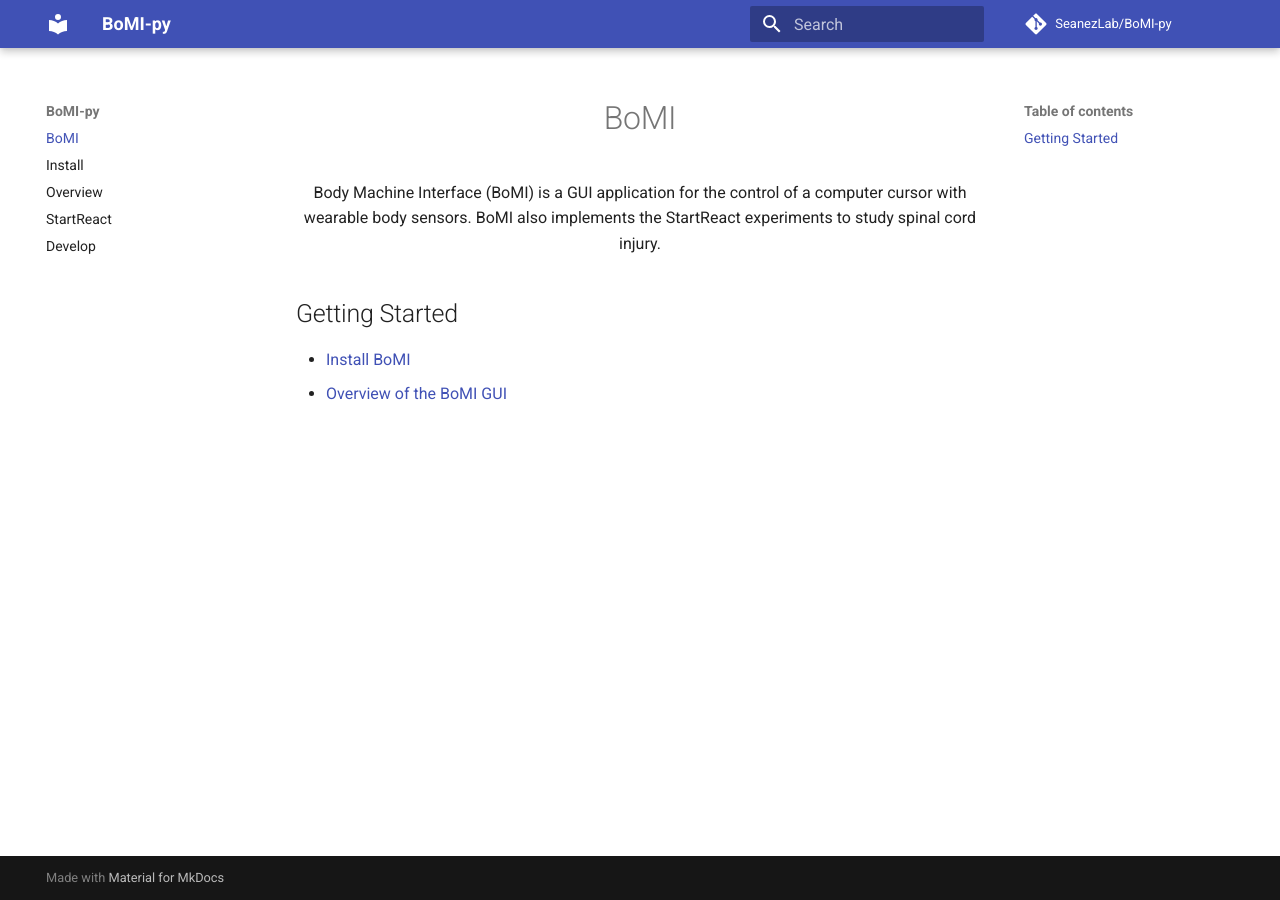
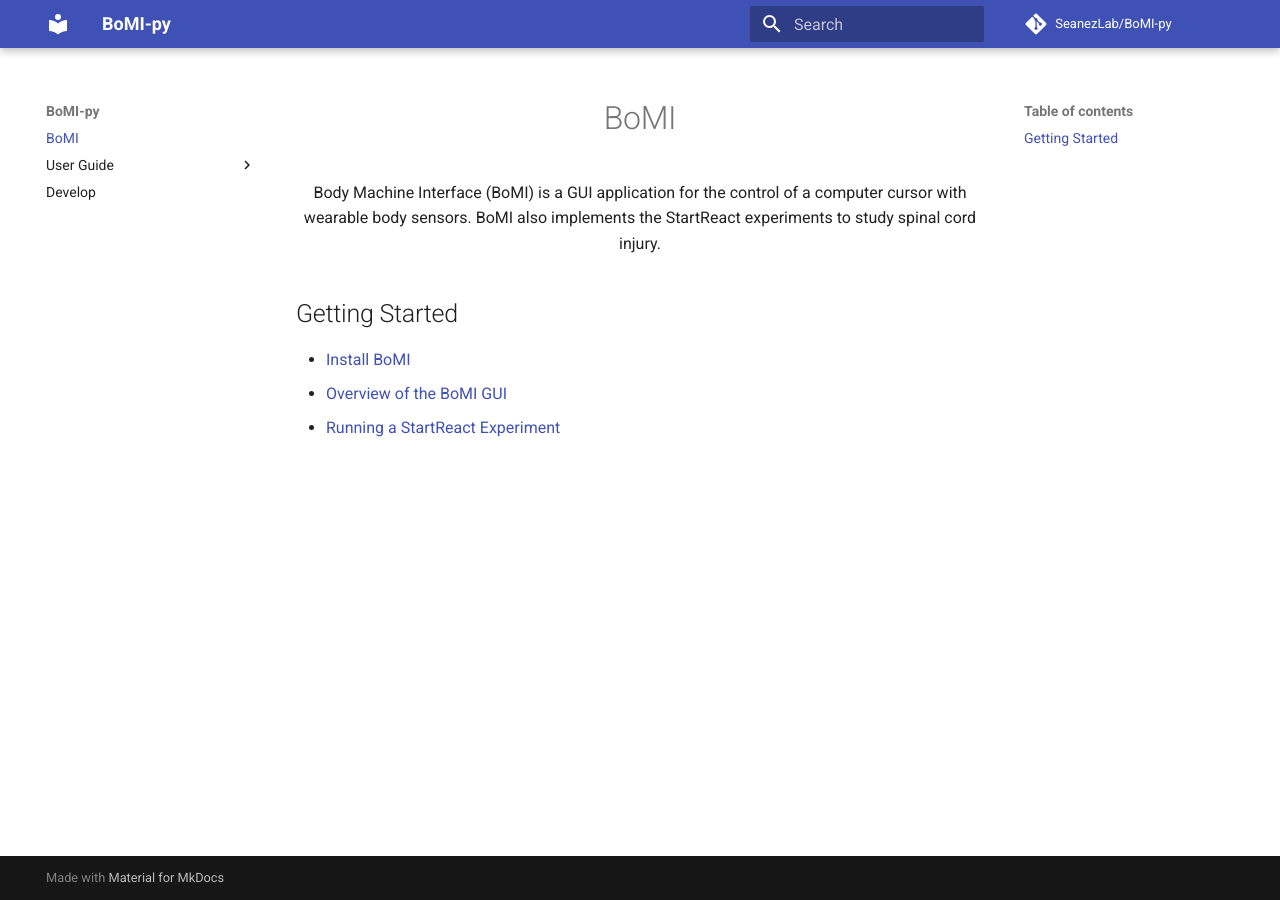
Before and after one commit to SeanezLab/BoMI-py, an MkDocs documentation site: the page built from docs/index.md, in a window 1280 px wide. Built offline with MkDocs 1.6.1 and Material for MkDocs 9.7.7, drawn with Linux system fonts in a browser that asks for light colours; comment, search, counter and statistics services are not loaded.

Commit message:
docs nav structure

```diff
--- a/docs/index.md
+++ b/docs/index.md
@@ -7,3 +7,4 @@ Body Machine Interface (BoMI) is a GUI application for the control of a computer
 
 - [Install BoMI](./install.md)
 - [Overview of the BoMI GUI](./overview.md)
+- [Running a StartReact Experiment](./start-react.md)
--- a/mkdocs.yml
+++ b/mkdocs.yml
@@ -14,9 +14,10 @@ repo_name: SeanezLab/BoMI-py
 repo_url: https://github.com/SeanezLab/BoMI-py
 nav:
   - BoMI: index.md
-  - Install: install.md
-  - Overview: overview.md
-  - StartReact: start-react.md
+  - User Guide:
+    - Install: install.md
+    - Overview: overview.md
+    - StartReact: start-react.md
   - Develop: develop.md
 extra_css:
   - css/termynal.css
```
